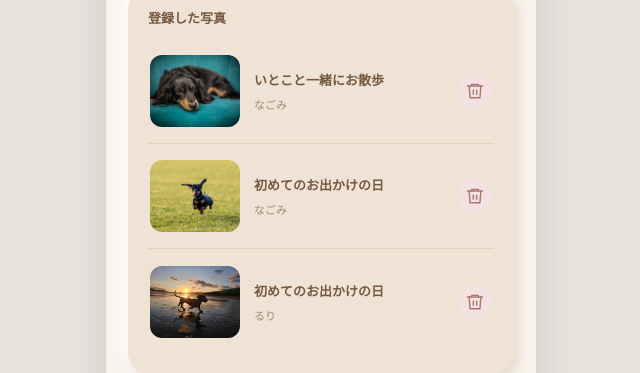
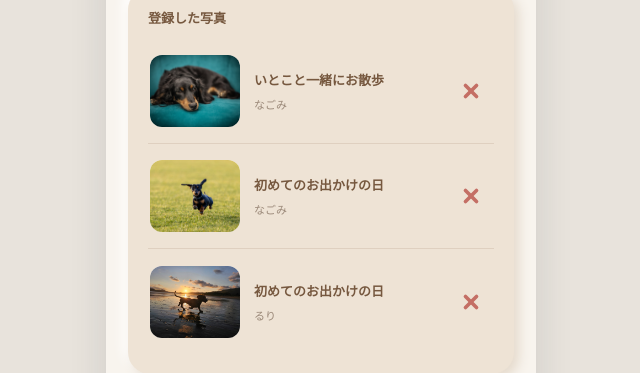
Before and after one commit to ayato-h/2026_DogLight, a plain HTML site: page pages/album.html in a window 1280 px wide. Shown: the part 352-725 px from the top of the page, 319-959 px from the left. Drawn offline with Linux system fonts and the light colour scheme.

Commit message:
album.htmlの更新

```diff
--- a/css/album.css
+++ b/css/album.css
@@ -149,28 +149,32 @@
 ========================= */
 
 .album-delete-button {
-    width: 34px;
-    height: 38px;
+    width: 42px;
+    height: 42px;
     flex-shrink: 0;
 
     display: grid;
     place-items: center;
 
     border: none;
-    border-radius: 50%;
-
-    background: #f3e2df;
-    color: #ad7770;
+    background: transparent;
+    color: #C46F65;
 
     cursor: pointer;
-    transition: 0.2s;
+    transition: color 0.2s ease, transform 0.2s ease;
+}
+
+.album-delete-button svg {
+    width: 22px;
+    height: 22px;
 }
 
 .album-delete-button:hover {
-    background: #ebd2ce;
-    transform: scale(1.08);
+    color: #B85C57;
+    transform: scale(1.1);
 }
 
 .album-delete-button:active {
-    transform: scale(0.95);
+    color: #963F3B;
+    transform: scale(0.9);
 }
--- a/pages/album.html
+++ b/pages/album.html
@@ -41,13 +41,7 @@
                             <span class="album-dog-name">なごみ</span>
                         </div>
                         <button type="button" class="album-delete-button" aria-label="写真を削除">
-                            <svg viewBox="0 0 24 24" width="20" height="20" fill="none" stroke="currentColor"
-                                stroke-width="1.7" stroke-linecap="round" stroke-linejoin="round">
-                                <path d="M3 6h18"></path>
-                                <path d="M8 6V4h8v2"></path>
-                                <path d="M19 6l-1 14H6L5 6"></path>
-                                <path d="M10 11v5M14 11v5"></path>
-                            </svg>
+                            <svg viewBox="0 0 24 24" fill="none" stroke="currentColor" stroke-width="4.0" stroke-linecap="round"><path d="M18 6 6 18"></path><path d="m6 6 12 12"></path></svg>
                         </button>
                     </article>
 
@@ -60,13 +54,7 @@
                             <span class="album-dog-name">なごみ</span>
                         </div>
                         <button type="button" class="album-delete-button" aria-label="写真を削除">
-                            <svg viewBox="0 0 24 24" width="20" height="20" fill="none" stroke="currentColor"
-                                stroke-width="1.7" stroke-linecap="round" stroke-linejoin="round">
-                                <path d="M3 6h18"></path>
-                                <path d="M8 6V4h8v2"></path>
-                                <path d="M19 6l-1 14H6L5 6"></path>
-                                <path d="M10 11v5M14 11v5"></path>
-                            </svg>
+                            <svg viewBox="0 0 24 24" fill="none" stroke="currentColor" stroke-width="4.0" stroke-linecap="round"><path d="M18 6 6 18"></path><path d="m6 6 12 12"></path></svg>
                         </button>
                     </article>
 
@@ -79,13 +67,7 @@
                             <span class="album-dog-name">るり</span>
                         </div>
                         <button type="button" class="album-delete-button" aria-label="写真を削除">
-                            <svg viewBox="0 0 24 24" width="20" height="20" fill="none" stroke="currentColor"
-                                stroke-width="1.7" stroke-linecap="round" stroke-linejoin="round">
-                                <path d="M3 6h18"></path>
-                                <path d="M8 6V4h8v2"></path>
-                                <path d="M19 6l-1 14H6L5 6"></path>
-                                <path d="M10 11v5M14 11v5"></path>
-                            </svg>
+                            <svg viewBox="0 0 24 24" fill="none" stroke="currentColor" stroke-width="4.0" stroke-linecap="round"><path d="M18 6 6 18"></path><path d="m6 6 12 12"></path></svg>
                         </button>
                     </article>
                 </div>
```
Also changed, not shown: index.html (+0 -2 lines), images/trash.png (added).
